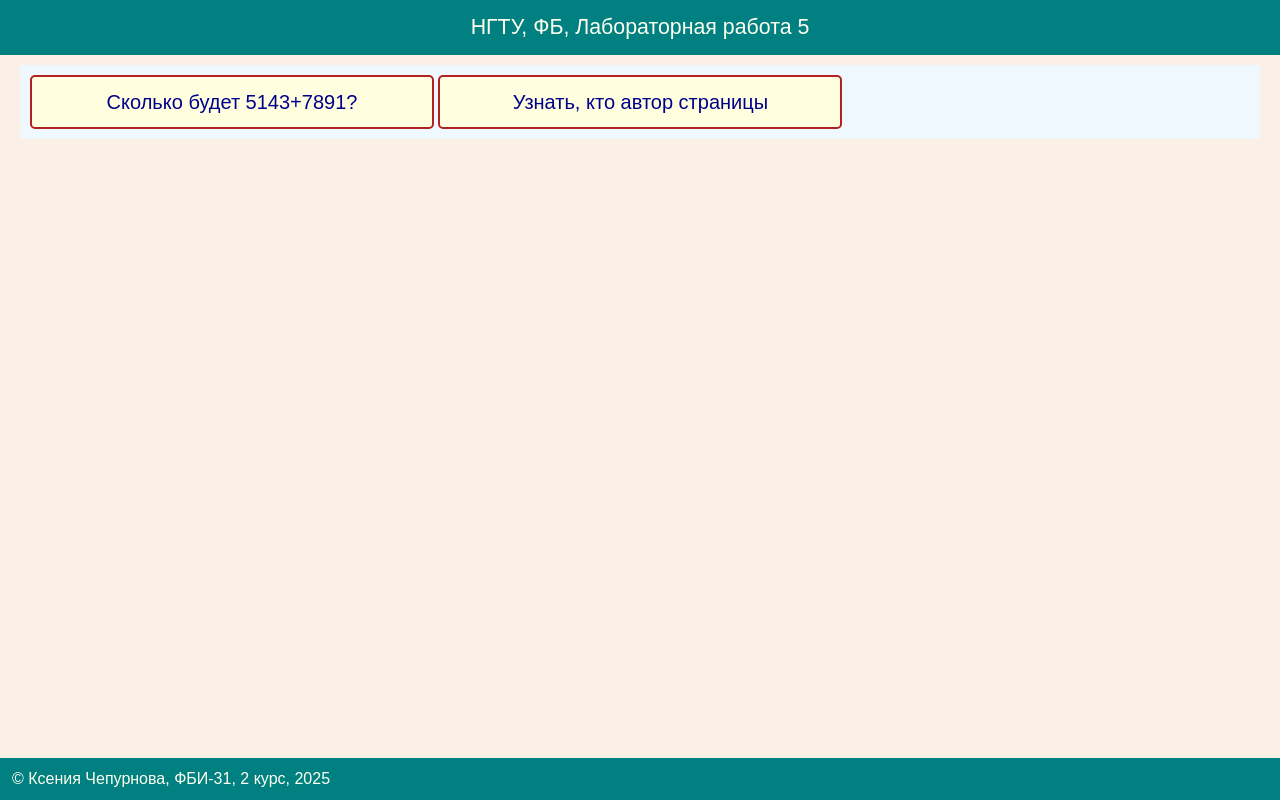
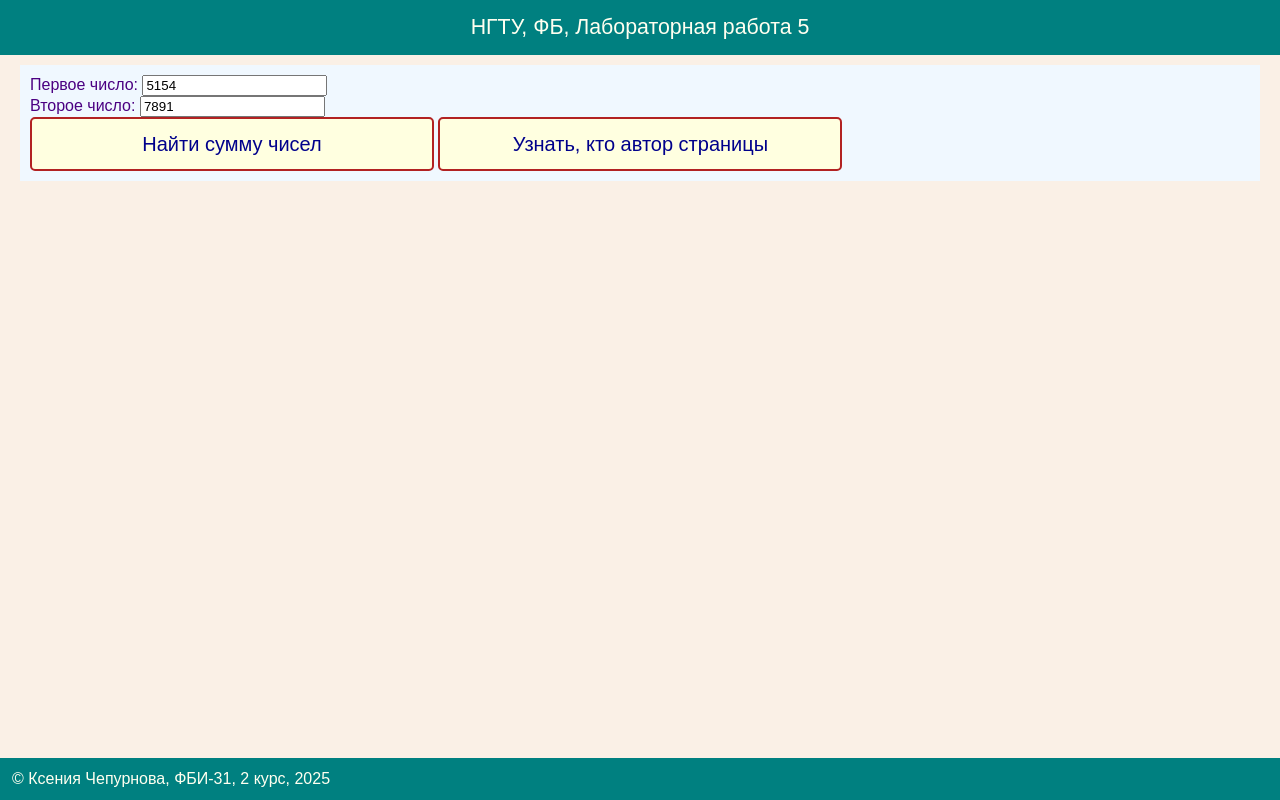
Before and after one commit to Ksenia-business/web-front-labs, a plain HTML site: page lab5/arithmetic.html in a window 1280 px wide. Drawn offline with Linux system fonts and the light colour scheme.

Commit message:
вывод суммы любых чисел

```diff
--- a/lab5/arithmetic.html
+++ b/lab5/arithmetic.html
@@ -11,8 +11,11 @@
     <link rel="icon" href="../favicon-16x16.png">
     <script>
         function showSum() {
-            let a = 5154;
-            let b = 7891;
+            let inputA = document.getElementById('numberA');
+            let inputB = document.getElementById('numberB');
+
+            let a = parseInt(inputA.value);
+            let b = parseInt(inputB.value);
             let result = a + b;
             alert('Сумма ' + a + ' и ' + b + ' равна ' + result);
         }
@@ -57,7 +60,9 @@
     </header>
 
     <main>
-        <div class="message" onclick="showSum()">Сколько будет 5143+7891?</div>
+        <label>Первое число: <input type="number" value="5154" id="numberA"></label><br>
+        <label>Второе число: <input type="number" value="7891" id="numberB"></label><br>
+        <div class="message" onclick="showSum()">Найти сумму чисел</div>
         <div class="message" onclick="showAuthor()">Узнать, кто автор страницы</div>
     </main>
 
```
